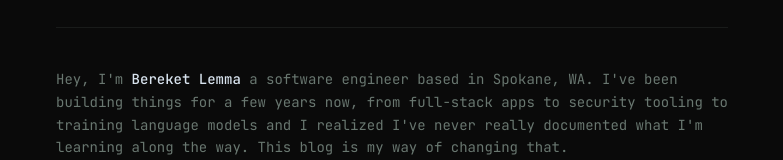
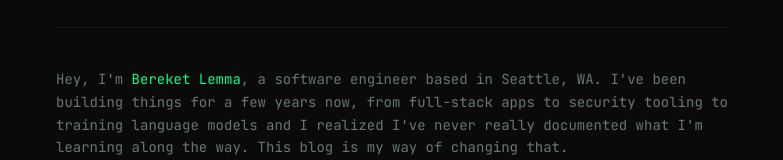
Before and after one commit to bereketlemma/bereket-portfolio, a Next.js app: page /blog/introduction in a window 1280 px wide. Shown: the part 321-481 px from the top of the page, without its empty margins (248-1031 px from the left). Built offline with nearby package versions, Linux system fonts and the light colour scheme.

Commit message:
fix: correct location and styling of name in introduction post

```diff
--- a/app/blog/introduction/page.tsx
+++ b/app/blog/introduction/page.tsx
@@ -38,7 +38,7 @@ export default function IntroductionPost() {
       <div className="flex flex-col gap-6 text-sm leading-relaxed text-muted-foreground">
 
         <p>
-          Hey, I&apos;m <span className="text-foreground font-medium">Bereket Lemma</span> a software engineer based in Spokane, WA.
+          Hey, I&apos;m <span className="text-accent">Bereket Lemma</span>, a software engineer based in Seattle, WA.
           I&apos;ve been building things for a few years now, from full-stack apps to security tooling to training language models
           and I realized I&apos;ve never really documented what I&apos;m learning along the way. This blog is my way of changing that.
         </p>
```
